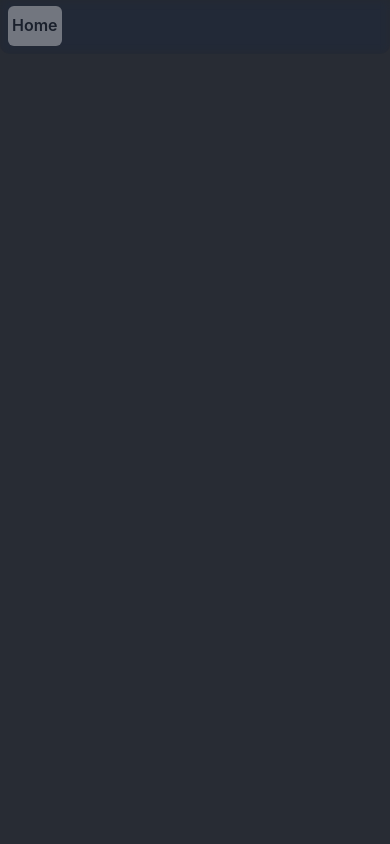
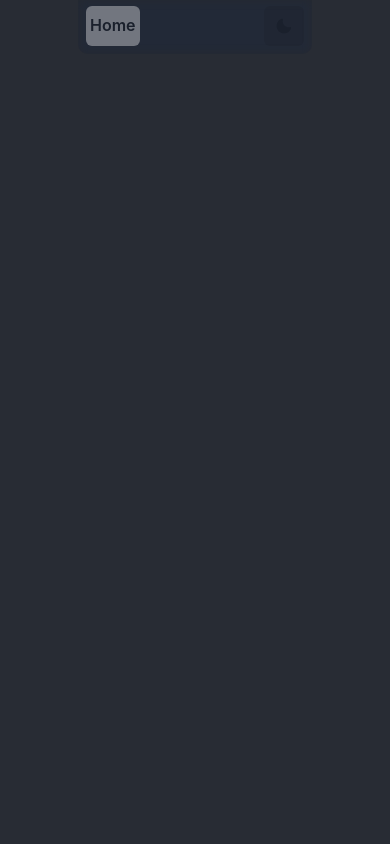
Before and after one commit to CypherpunkSamurai/portfolio-website, a React (Create React App) app: page / in a window 390 px wide. Shown: the top 844 px of the page. Built offline with nearby package versions, Linux system fonts and the light colour scheme.

Commit message:
Make the AppHeader responsive

```diff
--- a/src/components/AppHeader.jsx
+++ b/src/components/AppHeader.jsx
@@ -1,5 +1,5 @@
 import React from 'react';
-import { Box, Button, Flex, Text, useColorMode } from '@chakra-ui/react';
+import { Box, Button, Flex, Spacer, Text, useColorMode } from '@chakra-ui/react';
 
 // Custom Components Here
 import DarkModeToggle from './DarkModeToggle';
@@ -23,8 +23,10 @@ export default function AppHeader() {
   return (
     <>
 
-      <Flex width={'100%'} as='nav' position={'fixed'} zIndex={'10'} mx='0' top={'-10px'}>
+      <Flex width={'100%'} as='nav' position={'fixed'} zIndex={'10'} mx='0' top={'-10px'} flexDirection={'column'} alignItems={'center'}>
+
         <Flex
+          width={['60%', '50%']}
           //
           mx={'auto'}
           p={[2,3,3]}
@@ -35,17 +37,14 @@ export default function AppHeader() {
           overflow='hidden'
           align='center'>
           <Flex
-            flexDirection='row'
-            alignContent={'center'}
-            justifyContent={'space-between'}
-            maxWidth={'100%'}
-            minWidth={'440px'}
-            mt={'2'}>
+            mt={'2'}
+            width={'100%'}>
             <Box bg={textColor[colorMode]} borderRadius={'2px'}>
               <Button as={'a'} p={[1,2,4]}  variant={'ghost'} bg={'whiteAlpha.500'}>
                 <Text color={textColor[colorMode]}>Home</Text>
               </Button>
             </Box>
+            <Spacer />
             <DarkModeToggle />
           </Flex>
         </Flex>
```
